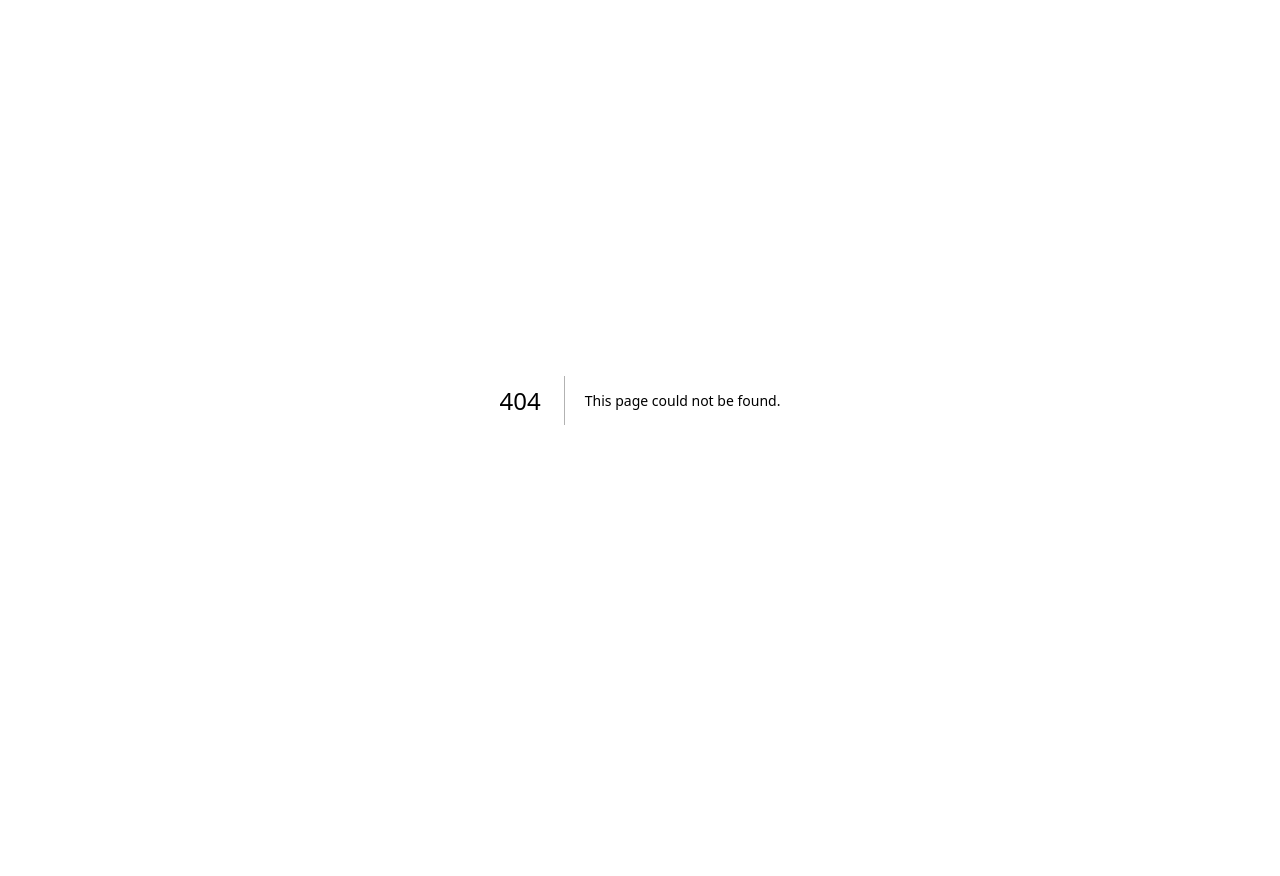
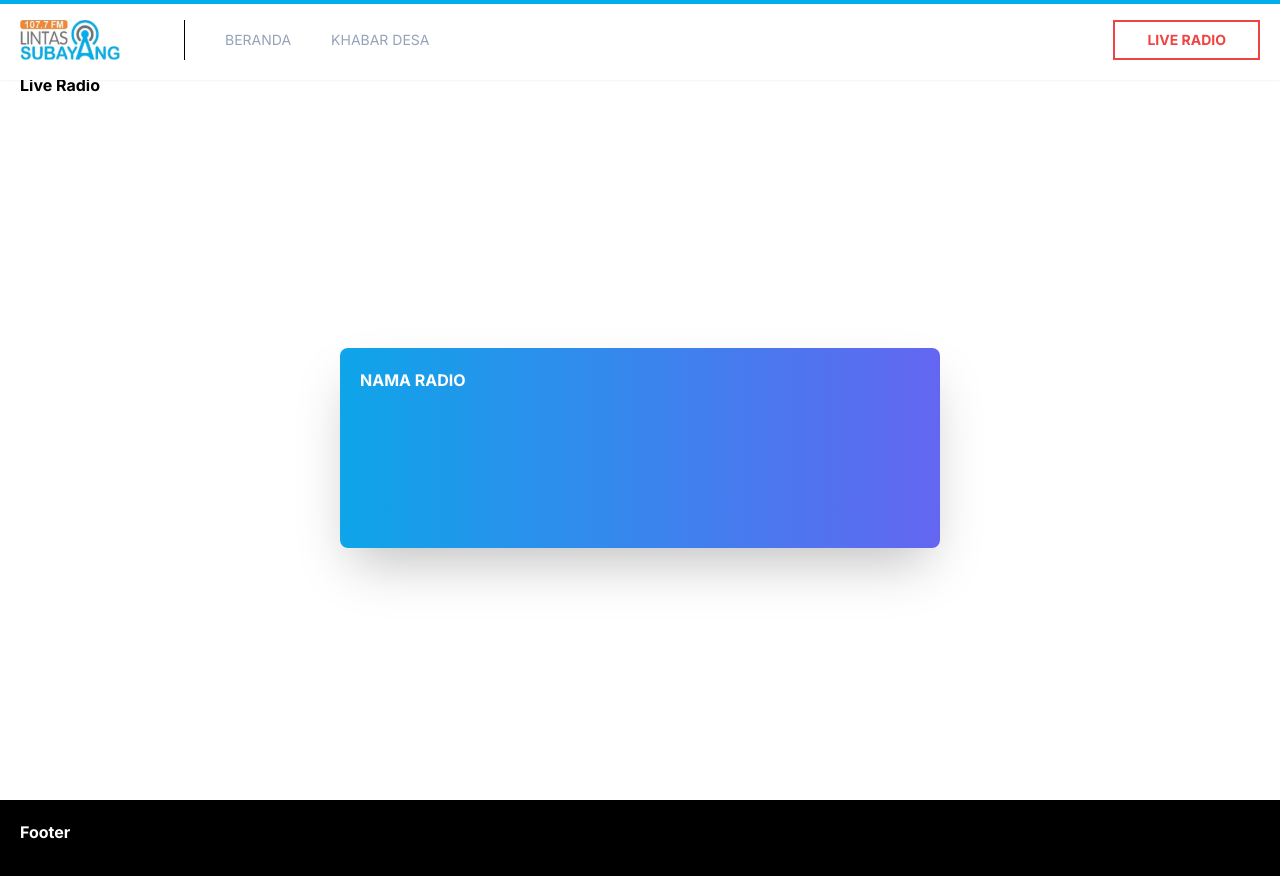
Before and after one commit to adhptrh/rakomlintassubayang, a Next.js app: page /live in a window 1280 px wide. Before the commit this address had no page. Before the commit the page ends 800 px from the top, so only its background shows below. Built offline with nearby package versions, Linux system fonts and the light colour scheme.

Commit message:
add live page

```diff
--- /dev/null
+++ b/src/app/live/page.tsx
@@ -0,0 +1,34 @@
+import Image from "next/image";
+import Navbar from "../../components/Navbar";
+import BigNews from "../../components/BigNews";
+import NewsList from "@/components/NewsList";
+
+export default function Live() {
+  return (
+    <main className="flex flex-col min-h-screen items-center">
+      <Navbar />
+      <div className="w-full flex flex-col items-center h-screen">
+        <div className="h-[80px] w-full">
+        </div>
+        <div className="container font-bold flex flex-col h-full w-full px-5">
+          <div className="">
+            <p>Live Radio</p>
+          </div>
+          <div className="flex-1 flex flex-col items-center justify-center">
+            <div className="h-[200px] w-[600px] bg-gradient-to-r from-sky-500 to-indigo-500 rounded-lg shadow-2xl p-5 text-white">
+              <p>NAMA RADIO</p>
+            </div>
+          </div>
+        </div>
+
+      </div>
+
+      <div className="w-full bg-black flex justify-center pt-5">
+        <div className="container px-5 flex w-full flex-col text-white">
+          <p className="font-bold mb-8">Footer</p>
+        </div>
+      </div>
+
+    </main>
+  );
+}
```
